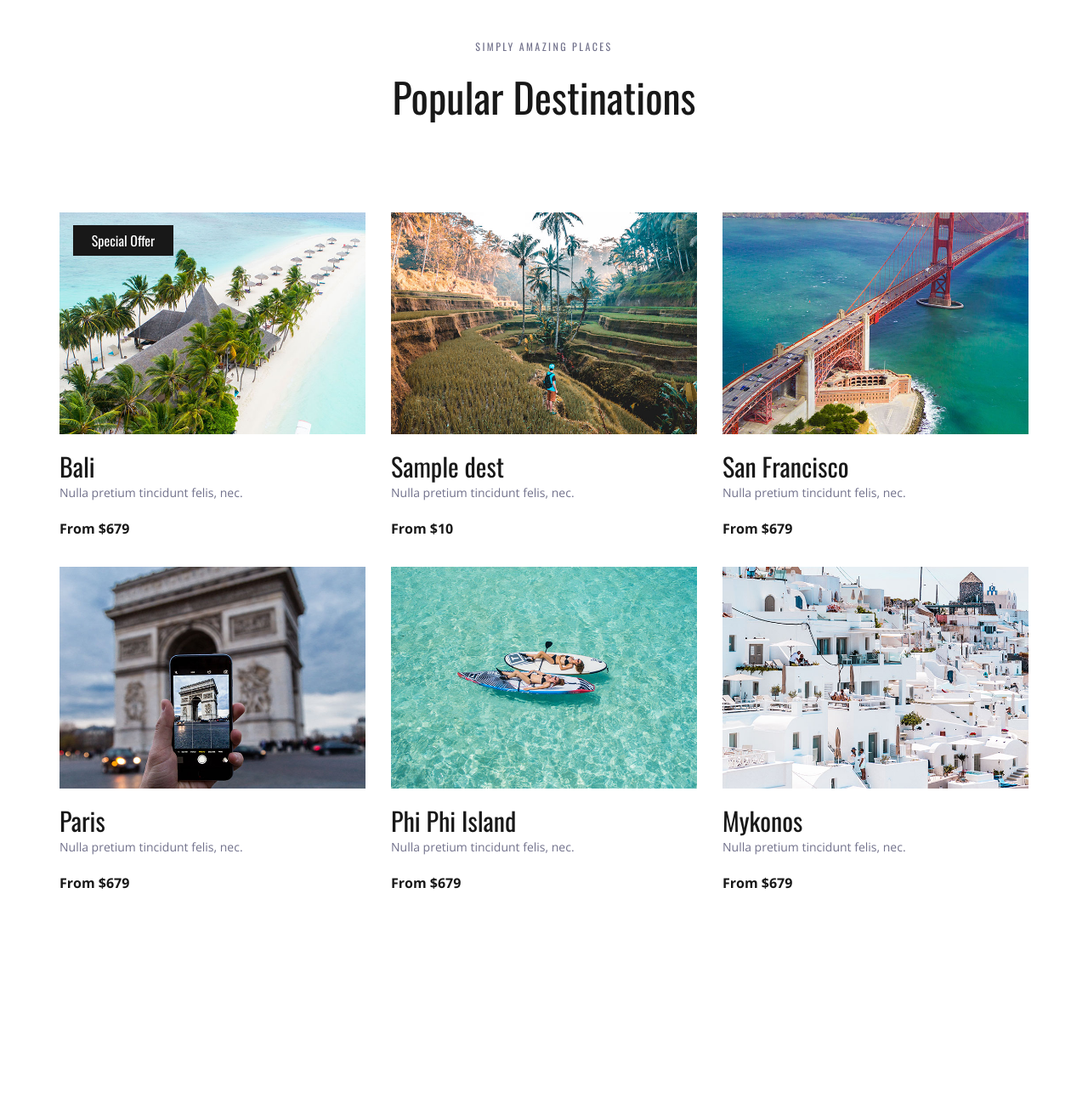
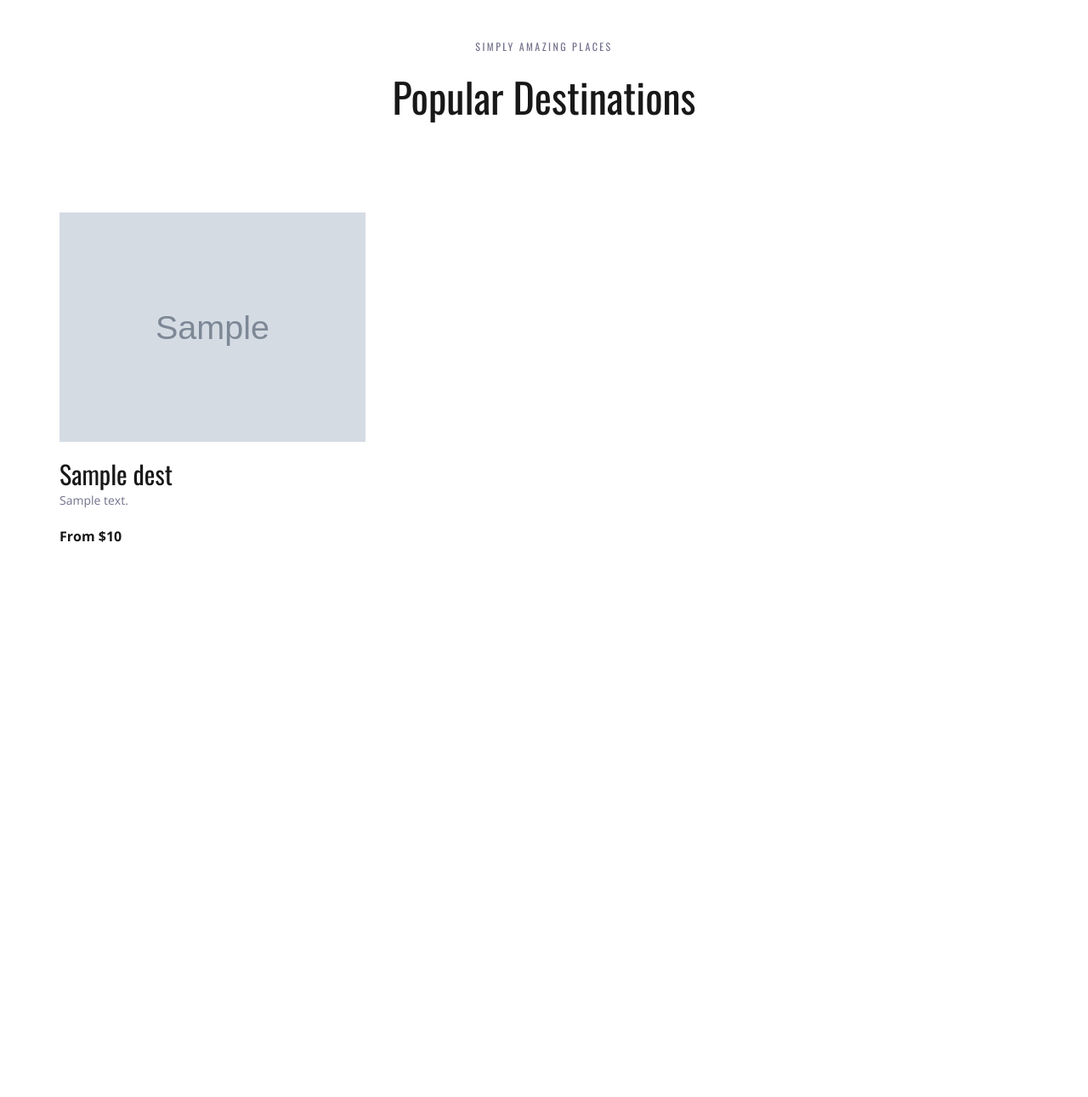
Before and after one commit to akhilgkrishnan/DjangoLearn, a Django app: template templates/index.html in a window 1280 px wide. Shown: the part 1235-2526 px from the top of the page at 85% size. Run offline with Django 3.2, Linux system fonts and the light colour scheme; the template is opened without the code that fills it: most values are stand-ins (such as "Sample title", 1, 10 or a date in 2020); grey boxes marked "Sample" are stand-in pictures; some libraries are stand-ins or nearby versions.

Commit message:
dynamic contents from the database is added

```diff
--- a/templates/index.html
+++ b/templates/index.html
@@ -249,78 +249,30 @@
 				<div class="col">
 					<div class="destinations_container item_grid">
 
+					{% for dests in dest %}
 						<!-- Destination -->
 						<div class="destination item">
 							<div class="destination_image">
-								<img src="{% static 'images/destination_1.jpg' %}" alt="">
+								<img src="{{dests.image.url}}" alt="">
+								{% if dests.offer %}
 								<div class="spec_offer text-center"><a href="#">Special Offer</a></div>
+								{% endif %}
 							</div>
 							<div class="destination_content">
-								<div class="destination_title"><a href="destinations.html">Bali</a></div>
-								<div class="destination_subtitle"><p>Nulla pretium tincidunt felis, nec.</p></div>
-								<div class="destination_price">From $679</div>
+								<div class="destination_title"><a href="destinations.html">{{ dests.name }}</a></div>
+								<div class="destination_subtitle"><p>{{ dests.description }}</p></div>
+								<div class="destination_price">From ${{ dests.price}}</div>
 							</div>
 						</div>
 
-						<!-- Destination -->
-						<div class="destination item">
-							<div class="destination_image">
-								<img src="{% static 'images/destination_2.jpg' %}" alt="">
-							</div>
-							<div class="destination_content">
-								<div class="destination_title"><a href="destinations.html">{{dest.name}}</a></div>
-								<div class="destination_subtitle"><p>Nulla pretium tincidunt felis, nec.</p></div>
-								<div class="destination_price">From ${{dest.price}}</div>
-							</div>
-						</div>
+					{% endfor %}
 
-						<!-- Destination -->
-						<div class="destination item">
-							<div class="destination_image">
-								<img src="{% static 'images/destination_3.jpg' %}" alt="">
-							</div>
-							<div class="destination_content">
-								<div class="destination_title"><a href="destinations.html">San Francisco</a></div>
-								<div class="destination_subtitle"><p>Nulla pretium tincidunt felis, nec.</p></div>
-								<div class="destination_price">From $679</div>
-							</div>
-						</div>
 
-						<!-- Destination -->
-						<div class="destination item">
-							<div class="destination_image">
-								<img src="{% static 'images/destination_4.jpg' %}" alt="">
-							</div>
-							<div class="destination_content">
-								<div class="destination_title"><a href="destinations.html">Paris</a></div>
-								<div class="destination_subtitle"><p>Nulla pretium tincidunt felis, nec.</p></div>
-								<div class="destination_price">From $679</div>
-							</div>
-						</div>
 
-						<!-- Destination -->
-						<div class="destination item">
-							<div class="destination_image">
-								<img src="{% static 'images/destination_5.jpg' %}" alt="">
-							</div>
-							<div class="destination_content">
-								<div class="destination_title"><a href="destinations.html">Phi Phi Island</a></div>
-								<div class="destination_subtitle"><p>Nulla pretium tincidunt felis, nec.</p></div>
-								<div class="destination_price">From $679</div>
-							</div>
-						</div>
 
-						<!-- Destination -->
-						<div class="destination item">
-							<div class="destination_image">
-								<img src="{% static 'images/destination_6.jpg' %}" alt="">
-							</div>
-							<div class="destination_content">
-								<div class="destination_title"><a href="destinations.html">Mykonos</a></div>
-								<div class="destination_subtitle"><p>Nulla pretium tincidunt felis, nec.</p></div>
-								<div class="destination_price">From $679</div>
-							</div>
-						</div>
+
+
+
 
 					</div>
 				</div>
```
